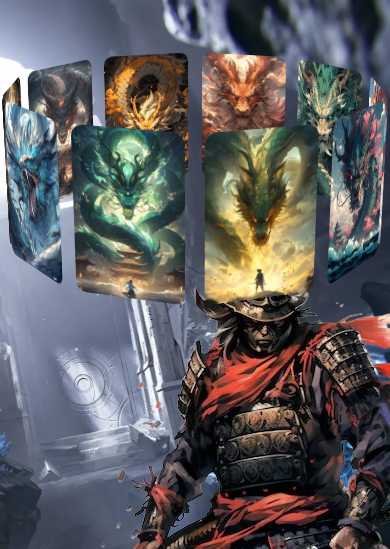
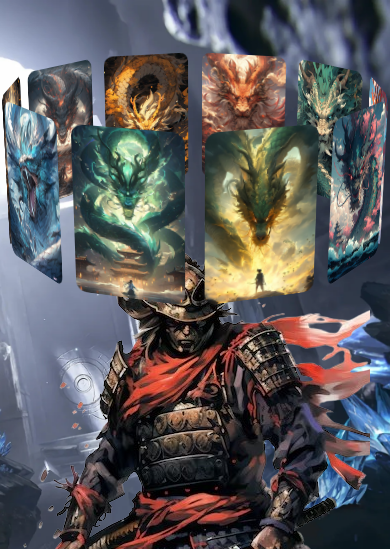
Before and after one commit to RamyRxr/Images-loop, a plain HTML site: page index.html in a window 390 px wide. Shown: the top 549 px of the page. Drawn offline with Linux system fonts and the light colour scheme; a web font is replaced by a local one.

Commit message:
try to fix some prblems

```diff
--- a/index.html
+++ b/index.html
@@ -54,9 +54,7 @@
                 <h2>Image Slider</h2>
             </div>
 
-            <div class="model">
-                <img src="Images/samurai-closeup.png" alt="">
-            </div>
+            <div class="model"></div>
         </div>
 
     </div>
--- a/style.css
+++ b/style.css
@@ -123,9 +123,12 @@ body{
     position: absolute;
     bottom: 0;
     left: -60px;
-
+    background-image: url(./Images/samurai-closeup.webp);
+    background-repeat: no-repeat;
+    background-position: top center;
     z-index: 1;
 }
+
 
 @media screen and (max-width: 1023px) {
 
@@ -162,4 +165,8 @@ body{
     .banner .content h1{
         font-size: 5em;
     }
+
+    .banner .content .model {
+        left: -20px;
+    }
 }
```
